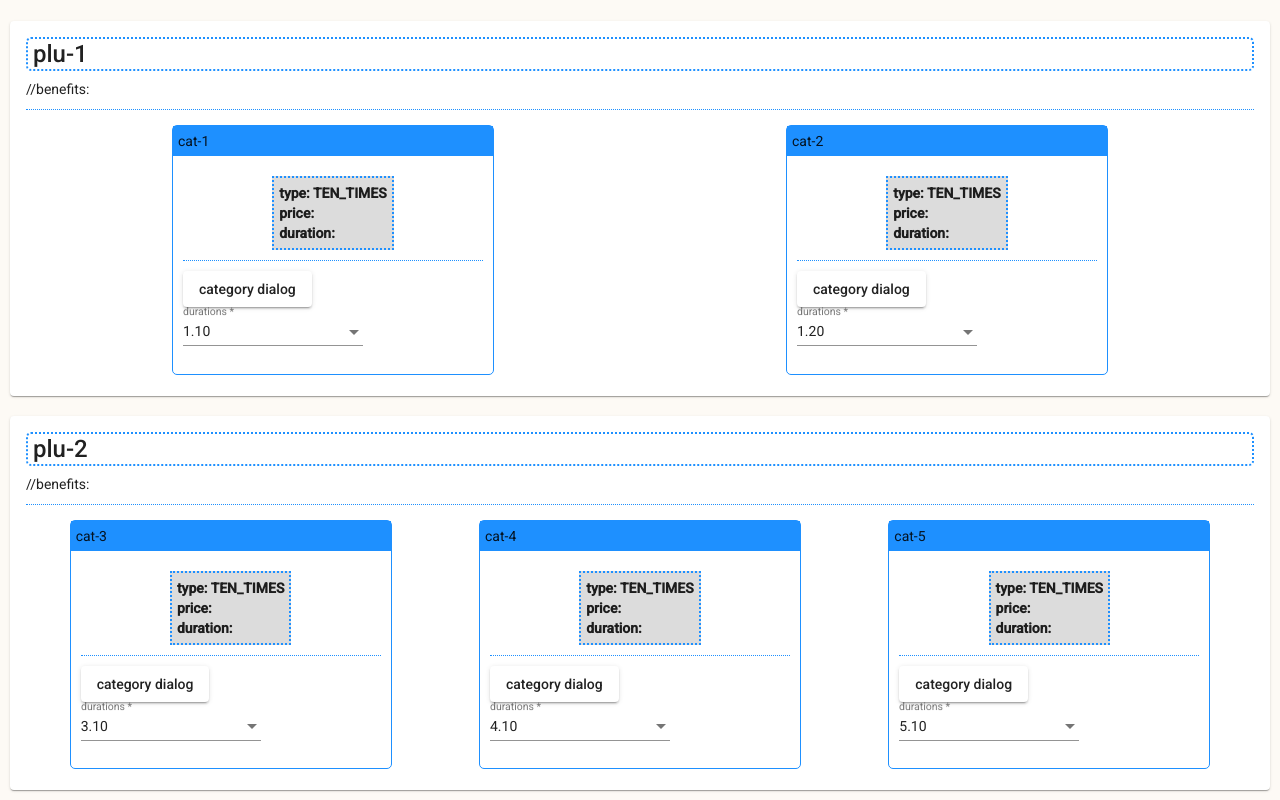
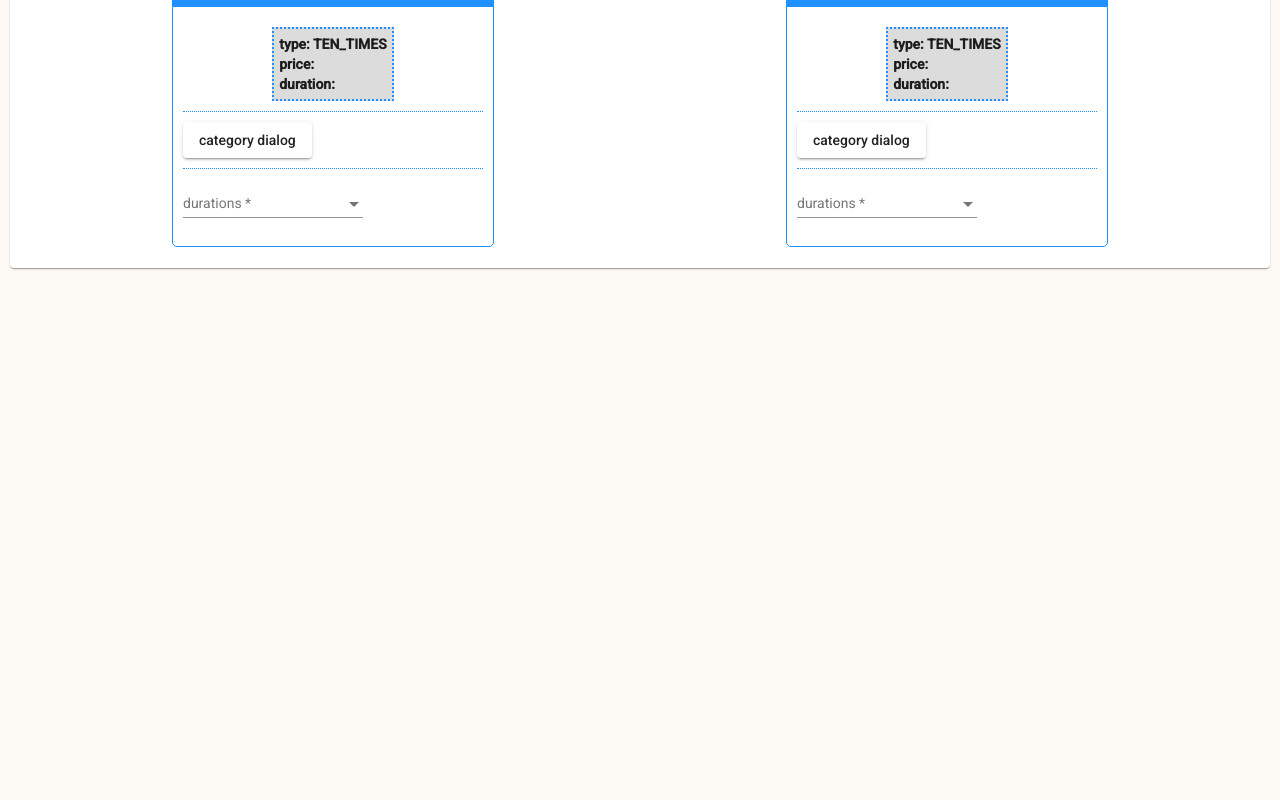
Before and after one commit to pawel-stolka/pg-poc, an Angular app: page /products in a window 1280 px wide. Shown: the part 450-1250 px from the top of the page. After the commit the page ends 800 px from the top, so only its background shows below. Built offline with nearby package versions, Linux system fonts and the light colour scheme.

Commit message:
cleaning

```diff
--- a/src/app/common/_mocks/mockProducts.ts
+++ b/src/app/common/_mocks/mockProducts.ts
@@ -89,11 +89,11 @@ export const mockProducts: Product[] = [
     benefits: mockBenefits[0],
     categories: mockCategories(0),
   },
-  {
-    plu: 'plu-2',
-    benefits: mockBenefits[1],
-    categories: mockCategories(1),
-  },
+  // {
+  //   plu: 'plu-2',
+  //   benefits: mockBenefits[1],
+  //   categories: mockCategories(1),
+  // },
   // {
   //   plu: 'plu-3',
   //   benefits: mockBenefits[1],
--- a/src/app/features/products/categories/categories.component.html
+++ b/src/app/features/products/categories/categories.component.html
@@ -10,9 +10,11 @@
 
       <div class="divider"></div>
 
+      <button mat-raised-button (click)="openDialog()">category dialog</button>
+
+      <div class="divider"></div>
+
       <ng-container *ngIf="categories">
-        <button mat-raised-button (click)="openDialog()">category dialog</button>
-        <!-- <div>cats: <pre>{{ categories | json }}</pre></div> -->
         <category-durations
           [plu]="plu"
           [durations]="categories[id]"
--- a/src/app/features/products/categories/category-dialog/category-dialog.component.html
+++ b/src/app/features/products/categories/category-dialog/category-dialog.component.html
@@ -9,3 +9,9 @@
 <ng-container *ngIf="pluState$ | async as pluState">
   {{ pluState | json}}
 </ng-container>
+
+<!-- <category-durations
+[plu]="plu"
+[durations]="categories[id]"
+[category]="category"
+></category-durations> -->
--- a/src/app/features/products/categories/category-durations/category-durations.component.ts
+++ b/src/app/features/products/categories/category-durations/category-durations.component.ts
@@ -16,12 +16,11 @@ export class CategoryDurationsComponent implements OnInit {
   @Input() category: any;
   // @Output() currentDuration = new EventEmitter();
 
-  durationsForm: FormGroup;
+  durationsForm: FormGroup  = this.fb.group({
+    durations: [null, Validators.required],
+  });
 
   constructor(private fb: FormBuilder, private productService: ProductService) {
-    this.durationsForm = this.fb.group({
-      durations: [null, Validators.required],
-    });
     this.durationsForm.valueChanges.subscribe((change) => {
       let pluCatDur: PluCatDur = {
         plu: this.plu,
@@ -35,10 +34,10 @@ export class CategoryDurationsComponent implements OnInit {
   }
 
   ngOnInit(): void {
-    const toSelect = this.durations.insuranceDetails[0].insurances.map(
-      (i: any) => i.duration
-    )[0];
-    console.log('%c[//TODO: durations | toSelect]', Colors.BIGBIG_BLUE, toSelect);
-    this.durationsForm.get('durations')?.setValue(toSelect);
+    // const toSelect = this.durations.insuranceDetails[0].insurances.map(
+    //   (i: any) => i.duration
+    // )[0];
+    // console.log('%c[//TODO: durations | toSelect]', Colors.BIGBIG_BLUE, toSelect);
+    // this.durationsForm.get('durations')?.setValue(toSelect);
   }
 }
--- a/src/app/services/product.service.ts
+++ b/src/app/services/product.service.ts
@@ -17,6 +17,7 @@ export class ProductService {
   private _productsStateSubj = new BehaviorSubject<PluCats[]>(
     this.productState
   );
+
   productsState$: Observable<PluCats[]> =
     this._productsStateSubj.asObservable();
 
@@ -65,11 +66,11 @@ export class ProductService {
   }
 
   setInitialDurations(pluCats: PluCats[]) {
-    pluCats.forEach((pluCat, i) => {
-      pluCat.categories.forEach((category, j) => {
+    pluCats.forEach((pluCat) => {
+      pluCat.categories.forEach((category) => {
         let pluCatDur: PluCatDur = {
           plu: pluCat.plu,
-          category: category,
+          category,
         };
         this.changeState(pluCatDur);
       });
@@ -87,9 +88,7 @@ export class ProductService {
   }
 
   private addPluToState(change: PluCatDur) {
-    let otherPlus = this.productState.filter(
-      (state) => state.plu !== change.plu
-    );
+    let otherPlus = this.productState.filter(({ plu }) => plu !== change.plu);
 
     let currentChange: PluCats = {
       plu: change.plu,
@@ -103,7 +102,9 @@ export class ProductService {
     let stateForPlu = this.productState.find(({ plu }) => plu === change.plu);
 
     let stateForPluCategories = stateForPlu?.categories ?? [];
-    let pluCategoryNames = stateForPluCategories.map((x) => x.categoryName);
+    let pluCategoryNames = stateForPluCategories.map(
+      ({ categoryName }) => categoryName
+    );
     let stateForPlu_hasCategory = pluCategoryNames?.includes(
       change.category.categoryName
     );
@@ -115,9 +116,7 @@ export class ProductService {
         plu: change.plu,
         categories: [...stateForPluCategories, change.category],
       };
-      let otherPlus = this.productState.filter(
-        (state) => state.plu !== change.plu
-      );
+      let otherPlus = this.productState.filter(({ plu }) => plu !== change.plu);
       this.productState = [...otherPlus, pluUpdate];
       this._productsStateSubj.next(this.productState);
     }
```
Also changed, not shown: src/app/features/products/categories/category-durations/category-durations.component.html (+0 -9 lines).
